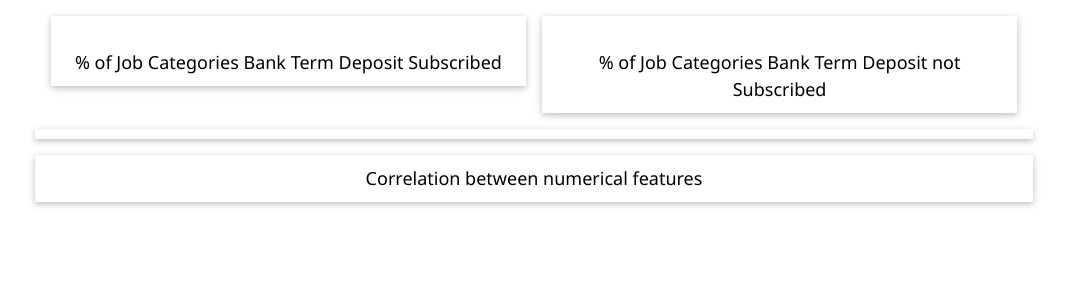
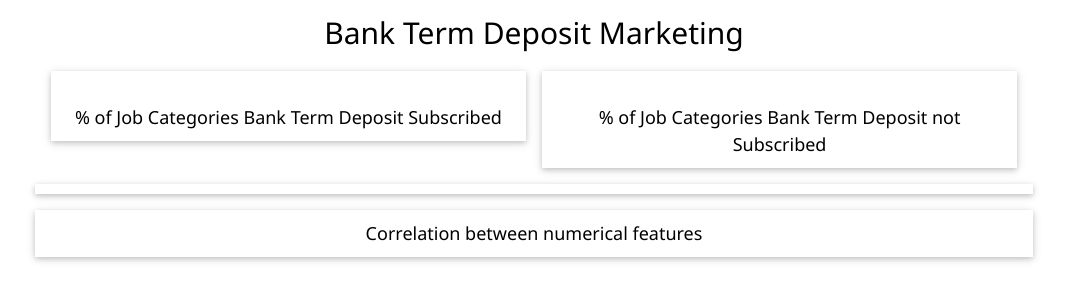
Before and after one commit to safvanck/Bank-Marketing---Term-Deposit---Web-Dashboard, a Django app: template data_visualization/templates/plot.html in a window 1280 px wide. Shown: the top 301 px of the page, without its empty margins (106-1173 px from the left). Run offline with Django 3.2, Linux system fonts and the light colour scheme; the template is opened without the code that fills it, so the values that code supplies are empty; some libraries are stand-ins or nearby versions.

Commit message:
html changes

```diff
--- a/data_visualization/templates/plot.html
+++ b/data_visualization/templates/plot.html
@@ -9,9 +9,7 @@
 <div class='w3-container' align='center'>
 
 <div class="container text-center">
-    <!--nav class="navbar navbar-dark bg-dark">
-      <a class="navbar-brand" href="#">Django Plotly Example</a>
-    </nav-->
+    <h2>Bank Term Deposit Marketing</h2>
 
     <div class="w3-row-padding w3-section" style="width: 80%;">
       <div class="w3-half">
```
